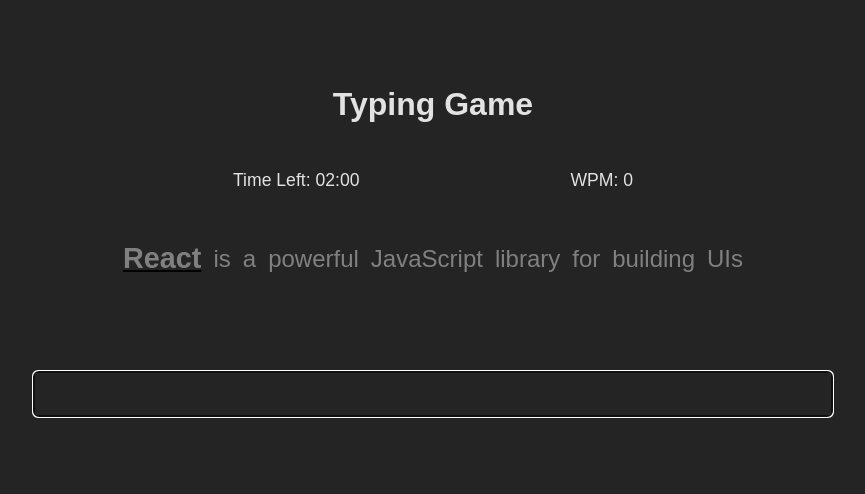
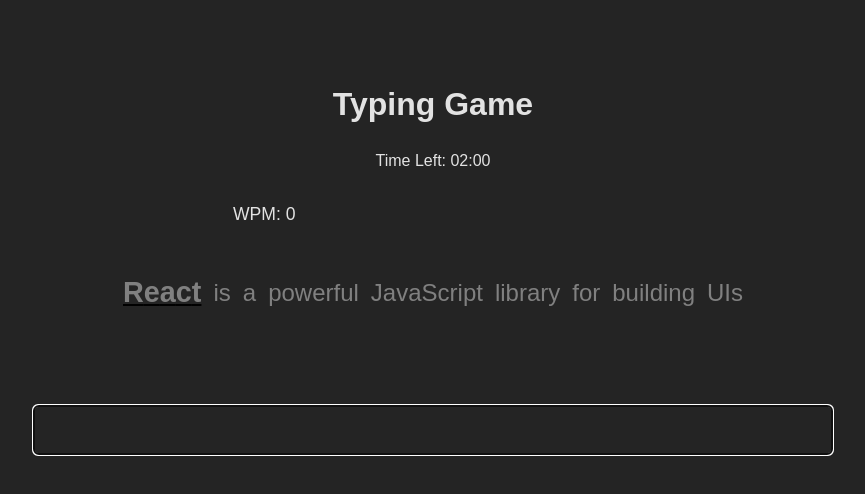
Before and after one commit to kofiarhin/kf-rt-alpha, a React (Vite) app: page / in a window 1280 px wide. Both pictures are taken after a click on the button "Easy (2 min)". Shown: the top 494 px of the page, without its empty margins (207-1072 px from the left). Built offline with nearby package versions, Linux system fonts and the light colour scheme.

Commit message:
Update App.jsx

```diff
--- a/src/App.jsx
+++ b/src/App.jsx
@@ -175,6 +175,12 @@
     <div className="App">
       <h1>Typing Game</h1>
 
+      {isStarted && (
+        <div className="timer-box">
+          Time Left: {formatTime(timeLeft)}
+        </div>
+      )}
+
       {!isStarted && (
         <div className="difficulty-select">
           <h2>Select Difficulty</h2>
@@ -187,7 +193,6 @@
       {isStarted && (
         <>
           <div className="stats">
-            <p>Time Left: {formatTime(timeLeft)}</p>
             <p>WPM: {getWPM()}</p>
           </div>
           <div className="prompt">{renderWords()}</div>
@@ -198,7 +203,6 @@
             onChange={handleChange}
             disabled={isFinished}
             autoComplete="off"
-            style={{ width: '100%', padding: '10px', fontSize: '1.2rem' }}
           />
           {isFinished && (
             <div className="result">
```
